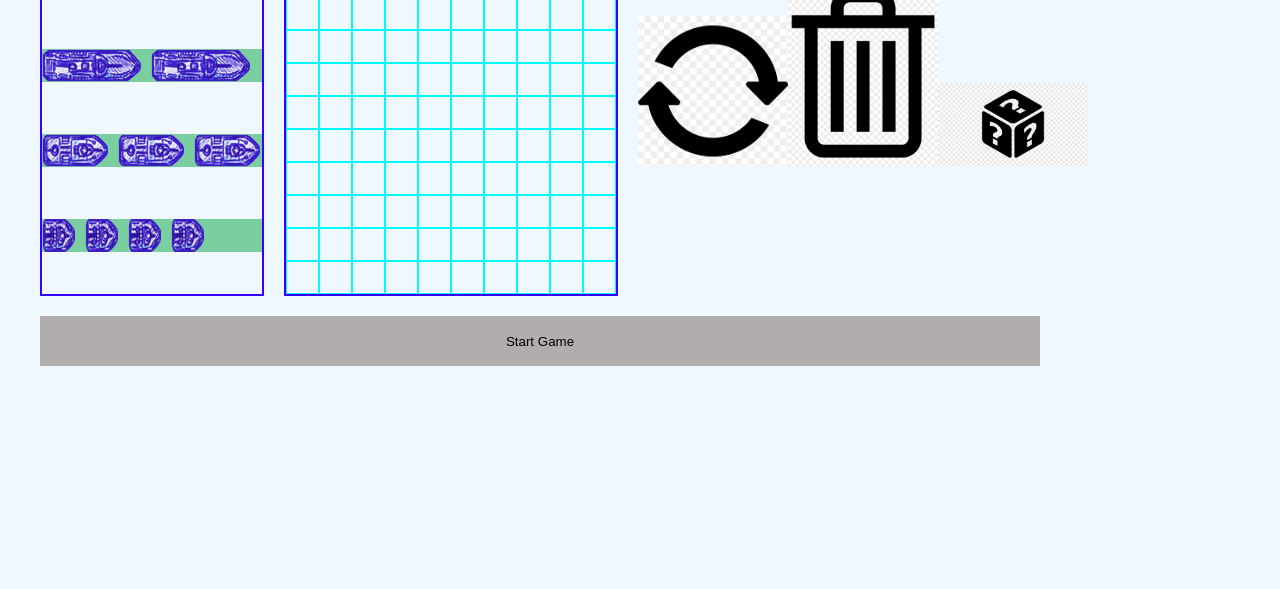
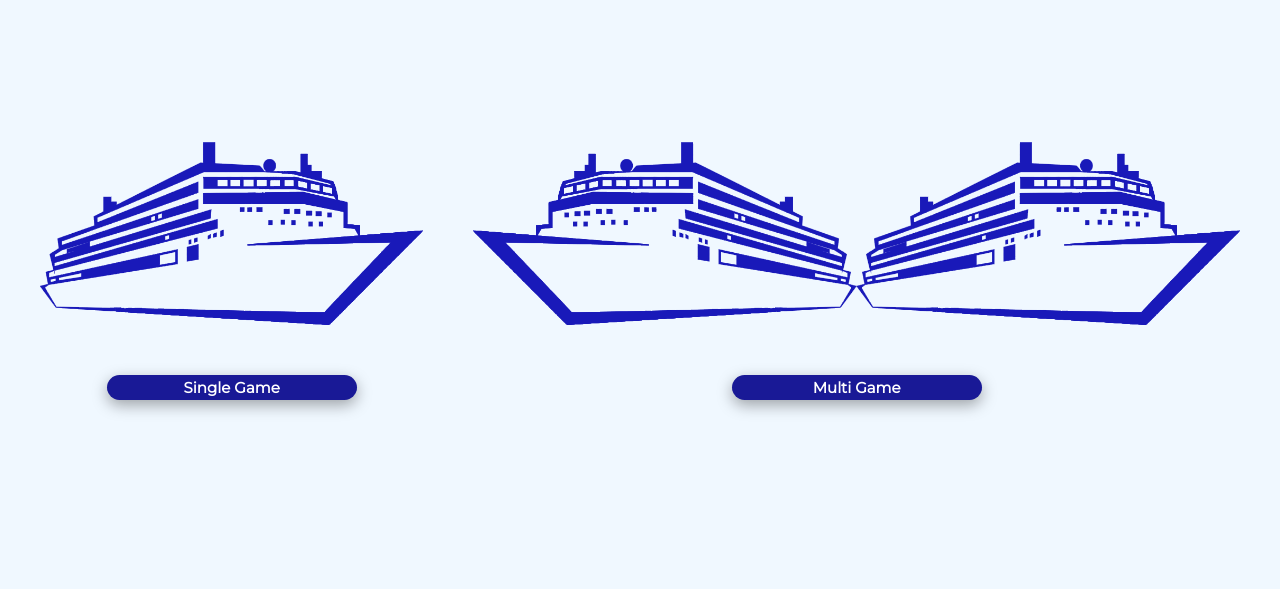
Before and after one commit to Arclett/sea-battle, a website built with webpack: page src/index.html in a window 1280 px wide. Shown: the part 118-707 px from the top of the page. Built offline with nearby package versions, Linux system fonts and the light colour scheme.

Commit message:
feat: add startPage

```diff
--- a/src/scripts/classes/GUI/GUIShipsPlacement.ts
+++ b/src/scripts/classes/GUI/GUIShipsPlacement.ts
@@ -14,6 +14,7 @@ export class GUIShipsPlacement{
   private ShipControl = new ShipsControl();
 
   renderShipsPlacement() {
+    document.getElementsByClassName('wrapper main__wrapper')[0].innerHTML = '';
     const controlMenu = Element.createElement({ tag: 'div', classNote: 'controlMenu__container' });
     const circleArrow = Element.createImage({ src: imagesPlacementMenu.circleArrow, alt: 'left-right', classNote: 'circleArrow', width: 150});
     const backShips = Element.createImage({ src: imagesPlacementMenu.clearField, alt: 'trash', classNote: 'trash', width: 150 });
--- /dev/null
+++ b/src/scripts/classes/GUI/GUIStartPage.ts
@@ -0,0 +1,23 @@
+import { Element } from "../element/element";
+
+export class GUIStartPage {
+  renderStartPag() {
+    document.getElementsByClassName('wrapper main__wrapper')[0].innerHTML = '';
+    const gameMenu = Element.createElement({ tag: 'div', classNote: 'gameMenu__container' });
+    document.getElementsByClassName('wrapper main__wrapper')[0].append(gameMenu);
+    const singleGameContainer = Element.createElement({ tag: 'div', classNote: 'singleGame__container' });
+    const singleGameImage = Element.createImage({ src: '../../../assets/images/singleShip.png', alt: 'random', classNote: 'shipsImages' });
+    const singleGameStartButton = Element.createElement({ tag: 'button', classNote: 'startField', content: 'Single Game' });
+    const multiGameContainer = Element.createElement({ tag: 'div', classNote: 'multiGame__container' });
+    const multiGameImage = Element.createImage({ src: '../../../assets/images/twoShips.png', alt: 'random', classNote: 'shipsImages' });
+    const multiGameStartButton = Element.createElement({ tag: 'button', classNote: 'startField', content: 'Multi Game' });
+
+    singleGameStartButton.addEventListener('click', () =>{
+      localStorage.setItem('game', 'singleGame');
+      location.hash = 'shipsPlacement';
+    });
+    gameMenu.append(singleGameContainer, multiGameContainer);
+    singleGameContainer.append(singleGameImage, singleGameStartButton);
+    multiGameContainer.append(multiGameImage, multiGameStartButton);
+  }
+}
--- a/src/scripts/classes/Main.ts
+++ b/src/scripts/classes/Main.ts
@@ -1,6 +1,7 @@
 import { LoginWindow } from "./loginWindow/LoginWindow";
 import { SocketHandler } from "./SocketHandler";
 import { GUIShipsPlacement } from "./GUI/GUIShipsPlacement";
+import { GUIStartPage } from "./GUI/GUIStartPage";
 
 export class Main {
     loginWindow: LoginWindow;
@@ -12,7 +13,8 @@ export class Main {
         this.socketHandler.start();
         this.loginWindow = new LoginWindow();
         document.body.addEventListener("click", this.clickHandler.bind(this));
-        new GUIShipsPlacement().renderShipsPlacement();
+        //new GUIShipsPlacement().renderShipsPlacement();
+        new GUIStartPage().renderStartPag();
         this.appRouting(location.hash);
     }
 
@@ -41,6 +43,9 @@ export class Main {
             case '#?game=':
 
                 break;
+            case '#shipsPlacement':
+                new GUIShipsPlacement().renderShipsPlacement();
+                break;
 
             default:
 
--- a/src/styles/layouts/field.scss
+++ b/src/styles/layouts/field.scss
@@ -99,9 +99,4 @@
   margin-top: 20px;
   width: 1000px;
   height: 50px;
-  background: rgb(178, 173, 173);
 }
-
-#startGame:hover {
-  cursor: pointer;
-}
--- /dev/null
+++ b/src/styles/layouts/startPage.scss
@@ -0,0 +1,49 @@
+.gameMenu__container {
+  display: flex;
+  gap: 50px;
+  padding-top: 200px;
+}
+
+.singleGame__container {
+  display: flex;
+  flex-direction: column;
+  gap: 50px;
+}
+
+.multiGame__container {
+  display: flex;
+  flex-direction: column;
+  gap: 50px;
+}
+
+button {
+  border: 0;
+  outline: 0;
+  background: #191996;
+  border-radius: 40px;
+  font-family: "Montserrat";
+  font-style: normal;
+  font-weight: 700;
+  font-size: 1.5rem;
+  color: #fff;
+  line-height: 2.5rem;
+  box-shadow: rgb(0 0 0 / 35%) 0px 5px 15px;
+}
+
+button:hover {
+  cursor: pointer;
+  background: #1919B9;
+}
+
+button:active {
+  transform: scale(1.03);
+}
+
+.startField {
+  width: 250px;
+  margin: 0 auto;
+}
+
+.shipsImages {
+  width: 100%;
+}
--- a/src/styles/main.scss
+++ b/src/styles/main.scss
@@ -17,6 +17,7 @@
 // layouts //
 @import "layouts/wrapper";
 @import "layouts/field";
+@import "layouts/startPage";
 
 // fonts //
 @import url("https://fonts.googleapis.com/css2?family=Montserrat:wght@300;400&display=swap");
```
Also changed, not shown: src/assets/images/singleShip.png (added), src/assets/images/twoShips.png (added).
